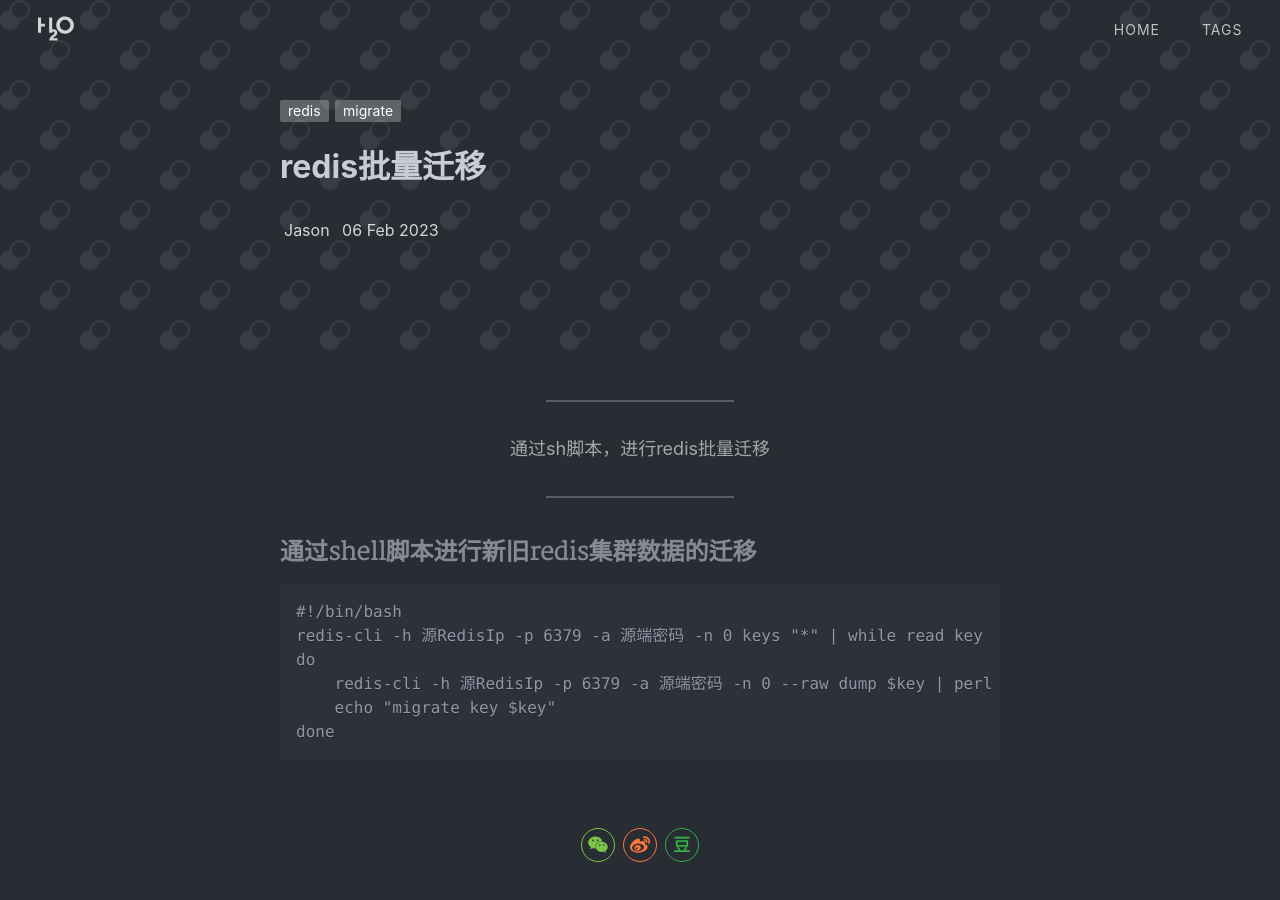
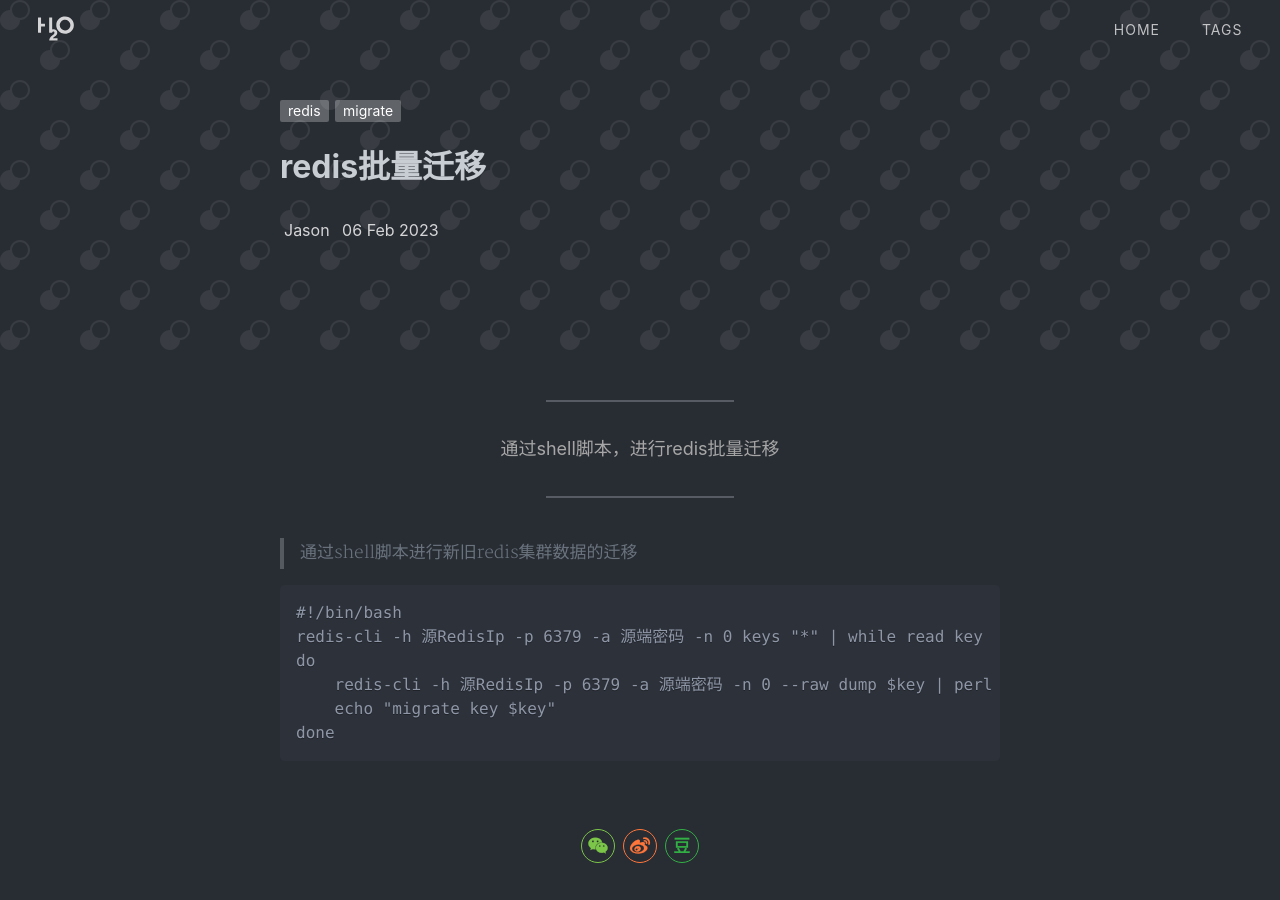
Before and after one commit to zcsee/zcsee.github.io, a Jekyll site: the page built from _posts/2023-02-6-redis批量迁移.md, in a window 1280 px wide and 900 px high. Built offline with Jekyll 4.4.1, drawn with Linux system fonts in a browser that asks for light colours; nearby versions of some CDN libraries; a style sheet for code colours, icons or effects is not loaded.

Commit message:
修改redis迁移的post

````diff
--- a/_posts/2023-02-6-redis批量迁移.md
+++ b/_posts/2023-02-6-redis批量迁移.md
@@ -1,7 +1,7 @@
 ---
 layout: post
 title: 'redis批量迁移'
-subtitle: '通过sh脚本，进行redis批量迁移'
+subtitle: '通过shell脚本，进行redis批量迁移'
 date: 2023-02-06
 categories: lilian
 author: Jason
@@ -9,9 +9,9 @@ author: Jason
 tags: redis migrate
 ---
 
-## 通过shell脚本进行新旧redis集群数据的迁移
+>通过shell脚本进行新旧redis集群数据的迁移
 
-```vb
+```shell
 #!/bin/bash
 redis-cli -h 源RedisIp -p 6379 -a 源端密码 -n 0 keys "*" | while read key
 do
````
